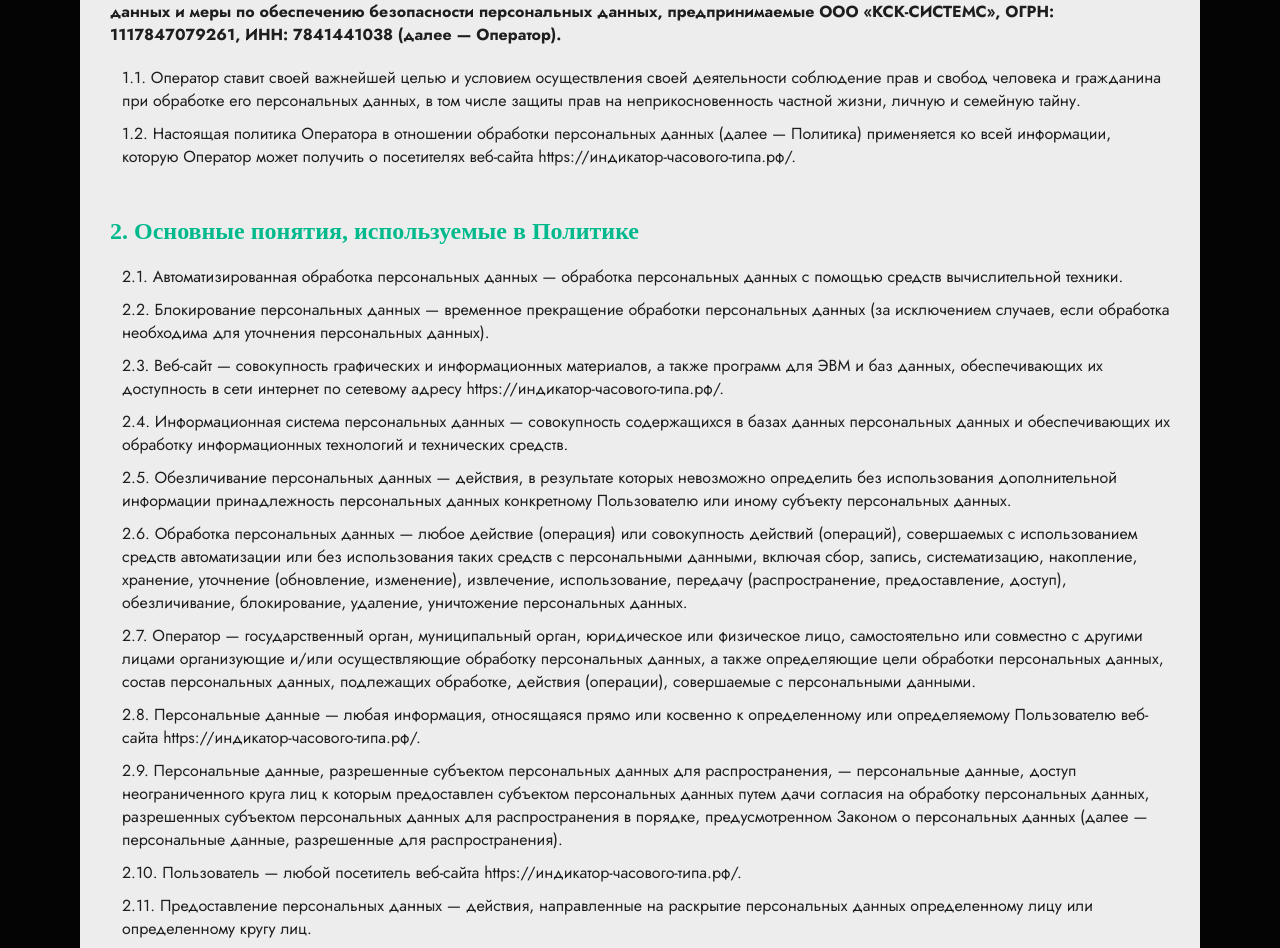
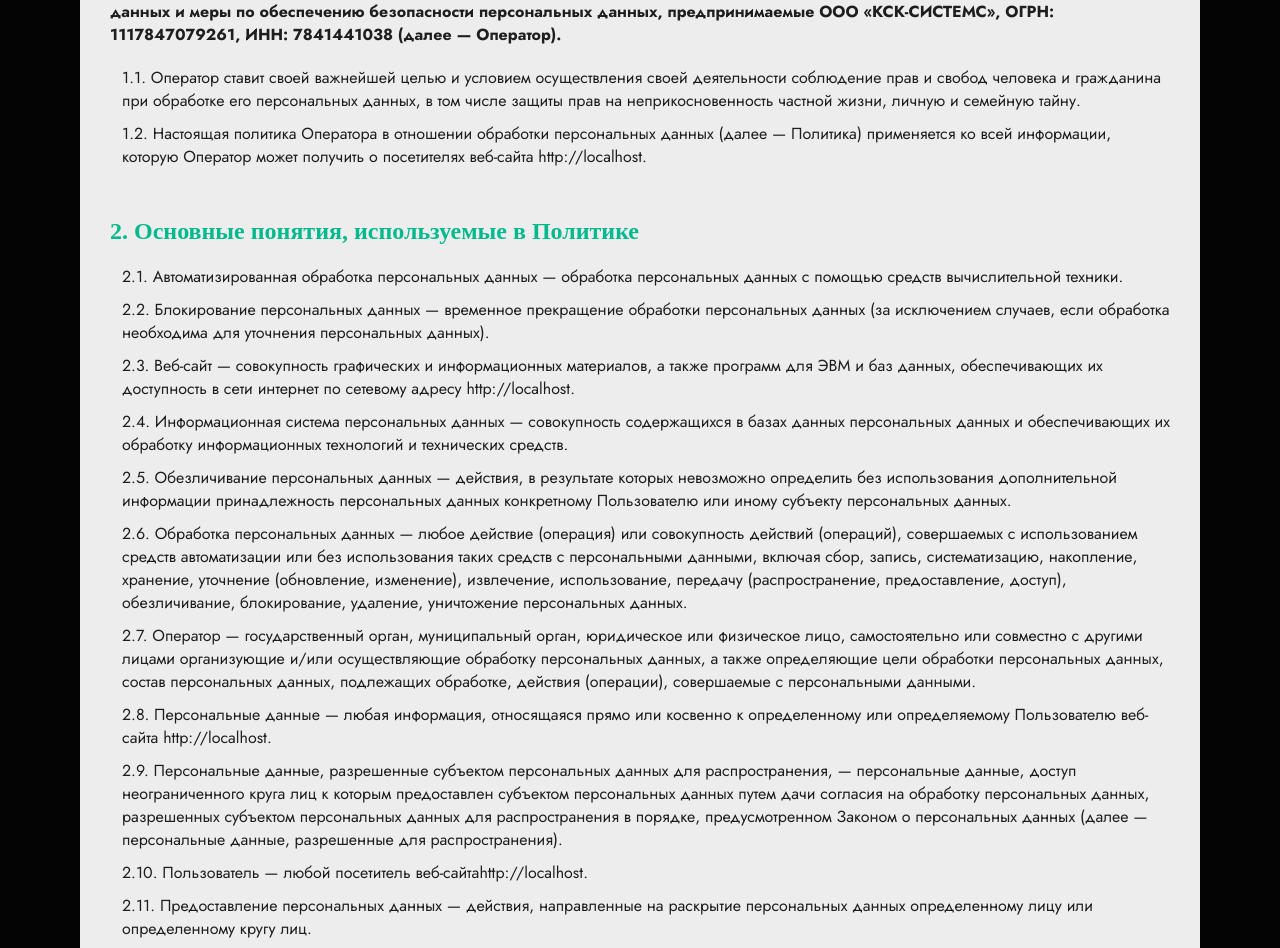
Before and after one commit to BorisSlonov/vl-land-ind, a Next.js app: page /privacy-policy in a window 1280 px wide. Shown: the part 464-1412 px from the top of the page. Built offline with nearby package versions, Linux system fonts and the light colour scheme; a web font is replaced by a local one.

Commit message:
cdynamic domaim

```diff
--- a/src/app/privacy-policy/page.tsx
+++ b/src/app/privacy-policy/page.tsx
@@ -1,8 +1,17 @@
+"use client";
+import { useEffect, useState } from "react";
 import Head from "next/head";
 import styles from "./styles.module.css";
 import clsx from "clsx";
 
 export default function PrivacyPolicy() {
+  const [origin, setOrigin] = useState("");
+
+  useEffect(() => {
+    if (typeof window !== "undefined") {
+      setOrigin(window.location.origin);
+    }
+  }, []);
   return (
     <>
       <Head>
@@ -43,7 +52,7 @@ export default function PrivacyPolicy() {
                   1.2. Настоящая политика Оператора в отношении обработки
                   персональных данных (далее — Политика) применяется ко всей
                   информации, которую Оператор может получить о посетителях
-                  веб-сайта https://индикатор-часового-типа.рф/.
+                  веб-сайта {origin}.
                 </li>
               </ul>
             </section>
@@ -66,7 +75,7 @@ export default function PrivacyPolicy() {
                   2.3. Веб-сайт — совокупность графических и информационных
                   материалов, а также программ для ЭВМ и баз данных,
                   обеспечивающих их доступность в сети интернет по сетевому
-                  адресу https://индикатор-часового-типа.рф/.
+                  адресу {origin}.
                 </li>
                 <li>
                   2.4. Информационная система персональных данных — совокупность
@@ -103,7 +112,7 @@ export default function PrivacyPolicy() {
                 <li>
                   2.8. Персональные данные — любая информация, относящаяся прямо
                   или косвенно к определенному или определяемому Пользователю
-                  веб-сайта https://индикатор-часового-типа.рф/.
+                  веб-сайта {origin}.
                 </li>
                 <li>
                   2.9. Персональные данные, разрешенные субъектом персональных
@@ -117,7 +126,7 @@ export default function PrivacyPolicy() {
                 </li>
                 <li>
                   2.10. Пользователь — любой посетитель веб-сайта
-                  https://индикатор-часового-типа.рф/.
+                  {origin}.
                 </li>
                 <li>
                   2.11. Предоставление персональных данных — действия,
@@ -555,7 +564,7 @@ export default function PrivacyPolicy() {
                 <li>
                   12.3. Актуальная версия Политики в свободном доступе
                   расположена в сети Интернет по адресу
-                  https://индикатор-часового-типа.рф/.
+                  {origin}.
                 </li>
               </ul>
             </section>
```
